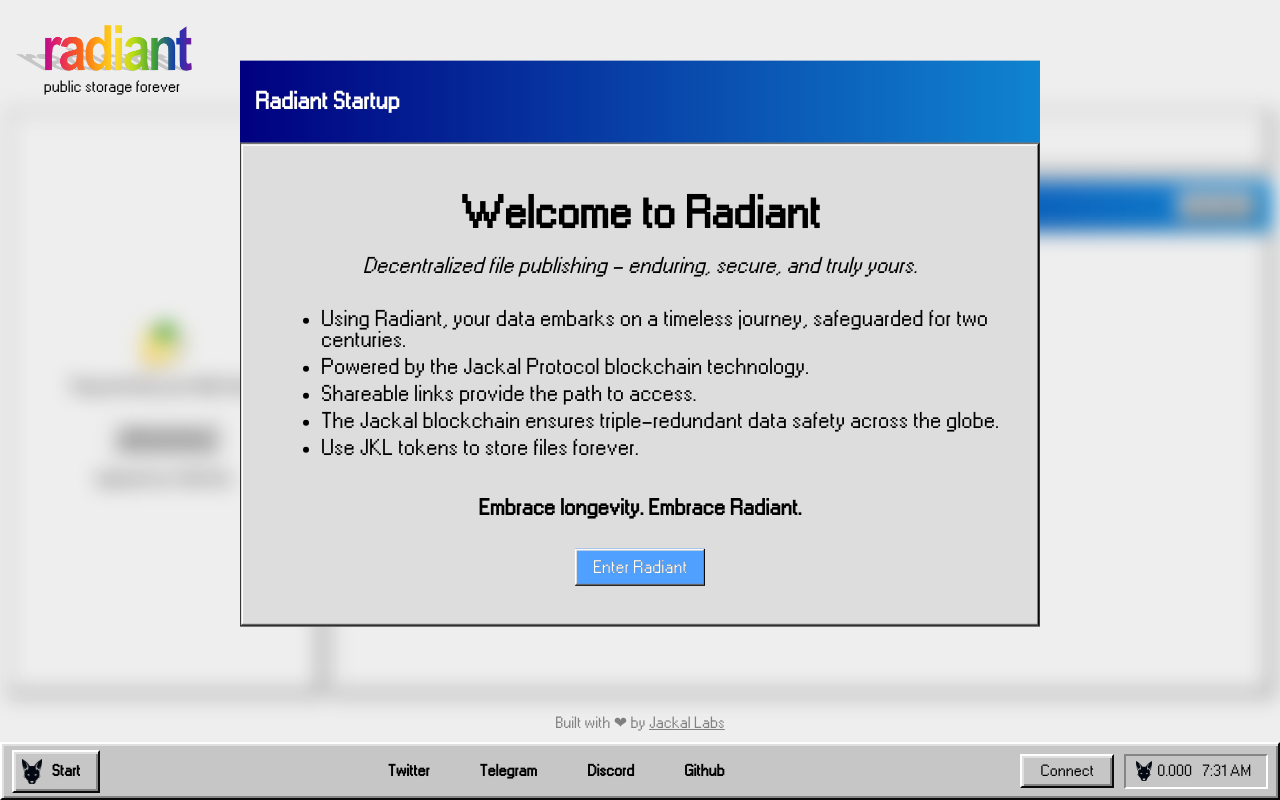
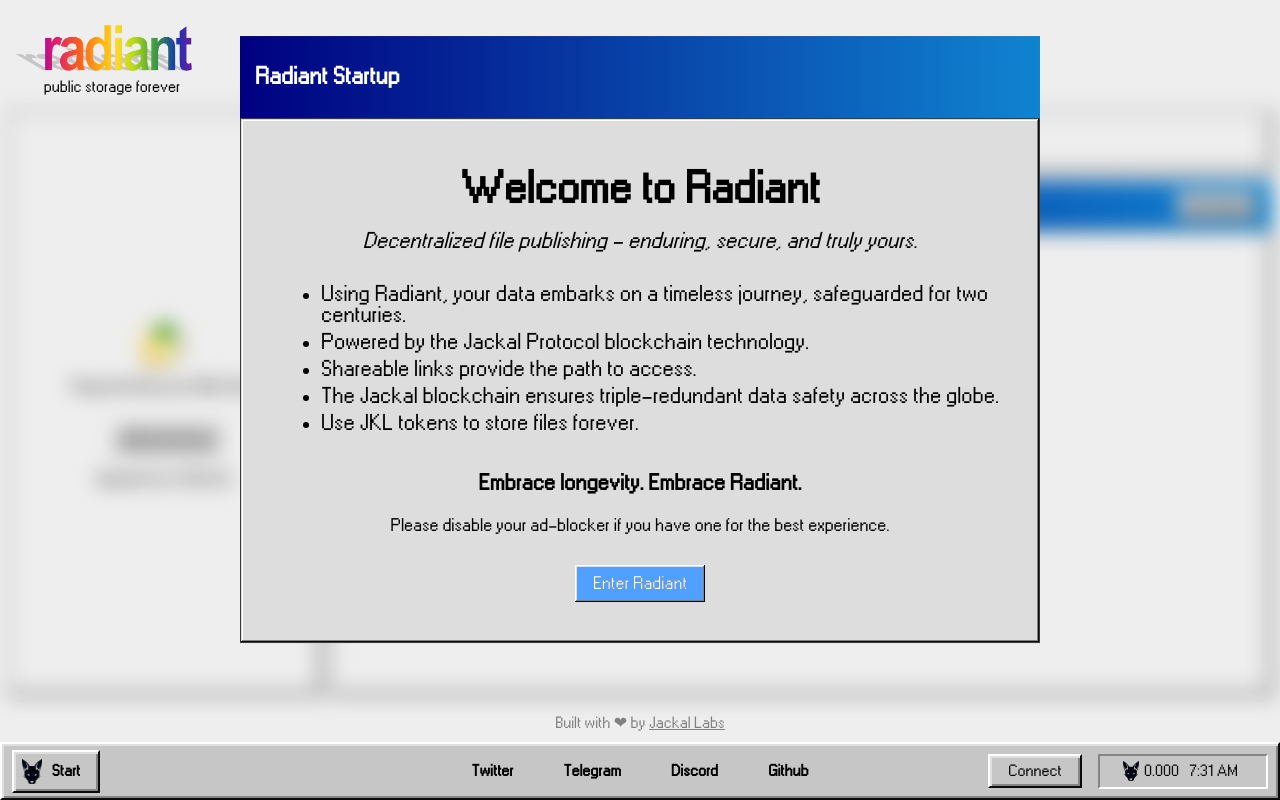
Before and after one commit to jtoba66/radiant-uploader, a React (Create React App) app: page / in a window 1280 px wide. Built offline with nearby package versions, Linux system fonts and the light colour scheme.

Commit message:
fixing some footer formatting

```diff
--- a/src/App.css
+++ b/src/App.css
@@ -318,7 +318,7 @@
 .footer{
   background: silver;
   display: grid;
-  grid-template-columns: 100px 5fr auto auto auto;
+  grid-template-columns: 300px auto 120px 180px;
   align-items: center;
   margin:0;
 
@@ -497,3 +497,7 @@
   margin-top: 20px;
   font-size: 1.4em;
 }
+
+.small {
+  font-size: 0.8em;
+}
--- a/src/App.tsx
+++ b/src/App.tsx
@@ -453,6 +453,7 @@
 			<li>Use JKL tokens to store files forever.</li>
 		</ul>
 		<p><span className="bold">Embrace longevity. Embrace Radiant.</span></p>
+    <p><span className="small">Please disable your ad-blocker if you have one for the best experience.</span></p>
 		<button className='blue-btn' onClick={(e) => setStartup(false)} >Enter Radiant</button>
 		</div>
 		</div>}
```
